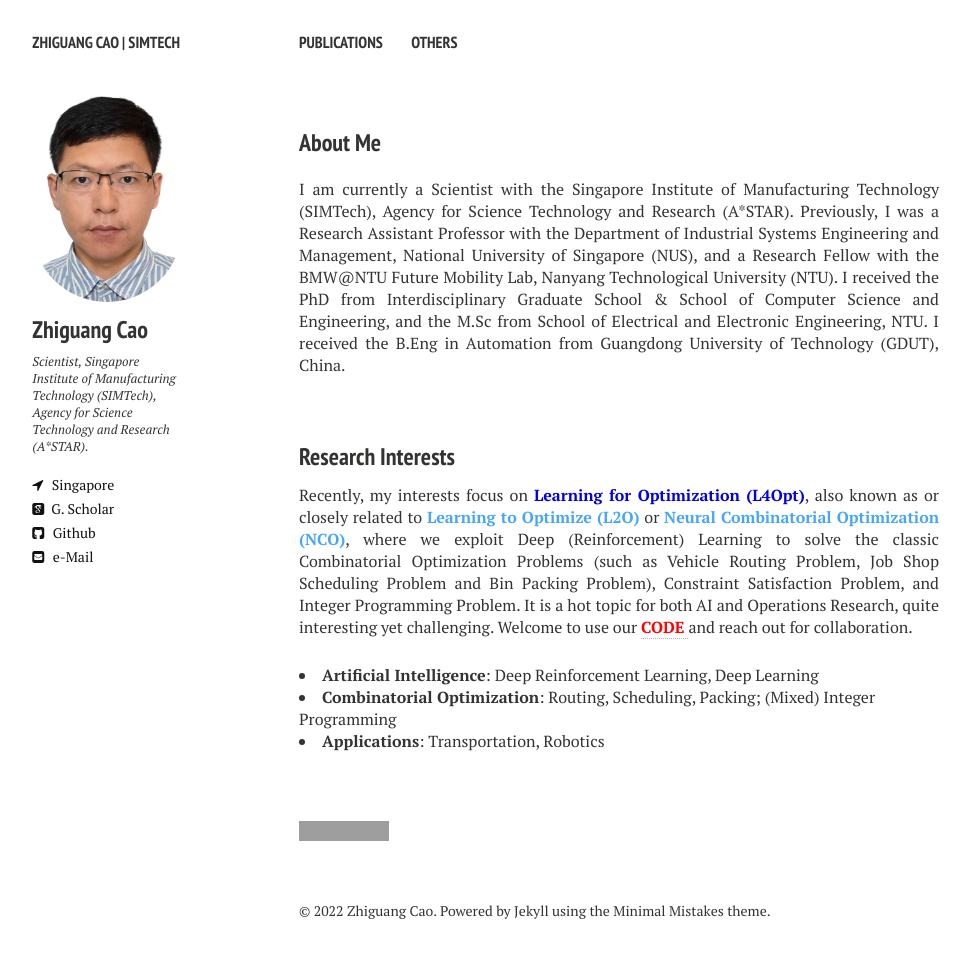
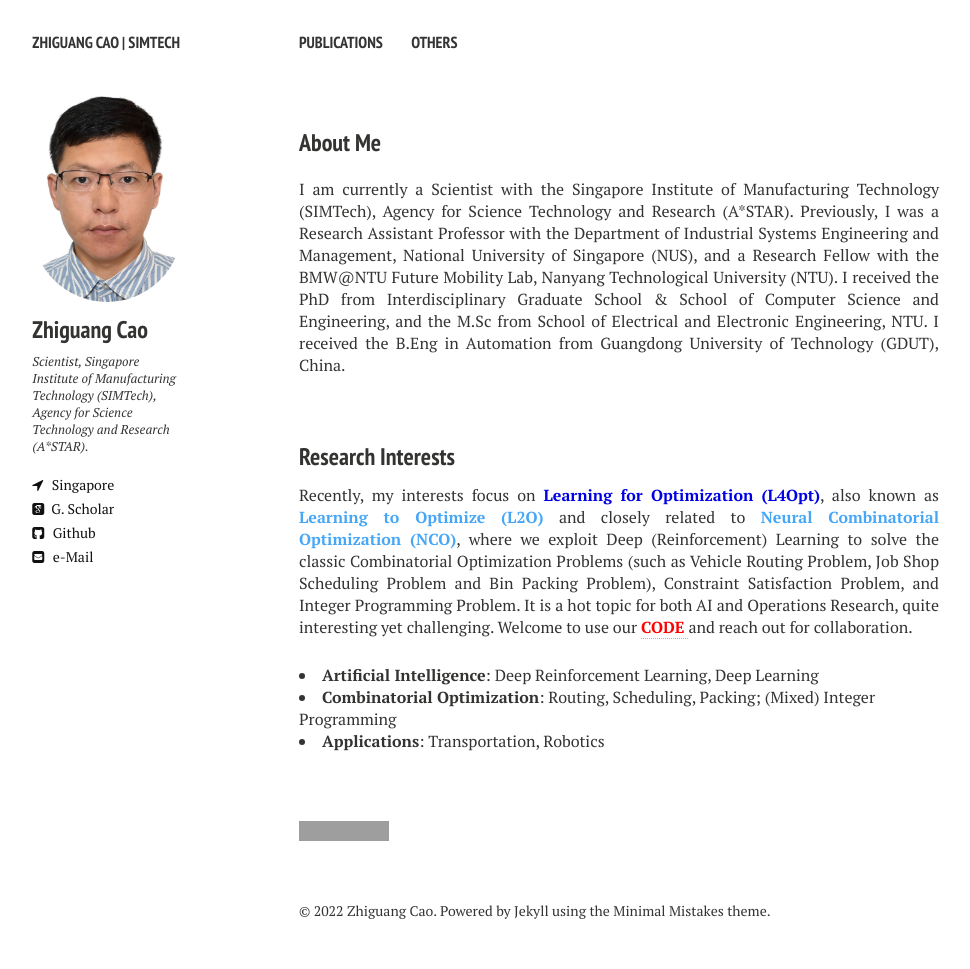
Before and after one commit to zhiguangcaosg/zhiguangcaosg.github.io, a Jekyll site: the page built from index.md, in a window 1280 px wide. Shown: the whole page, without its empty margins (21-991 px from the left). Built offline with Jekyll 4.4.1, drawn with Linux system fonts in a browser that asks for light colours; nearby versions of some CDN libraries; grey boxes are pictures that could not be loaded.

Commit message:
Update index.md

```diff
--- a/index.md
+++ b/index.md
@@ -12,7 +12,7 @@ image: banner1.png
 
 
 <h3 style="margin-bottom:-8px;padding-top:20px;">Research Interests</h3> <br>
-<p align="justify">Recently, my interests focus on <font color="#0000E3"><b>Learning for Optimization (L4Opt)</b></font>, also known as or closely related to <font color="#47A7F7"><b>Learning to Optimize (L2O)</b></font> or <font color="#47A7F7"><b>Neural Combinatorial Optimization (NCO)</b></font>, where we exploit Deep (Reinforcement) Learning to solve the classic Combinatorial Optimization Problems (such as Vehicle Routing Problem, Job Shop Scheduling Problem and Bin Packing Problem), Constraint Satisfaction Problem, and Integer Programming Problem. It is a hot topic for both AI and Operations Research, quite interesting yet challenging. Welcome to use our <a href="https://zhiguangcaosg.github.io/publications/"  target="_blank"> <font color="#FF0000"><b>CODE</b> </font></a> and reach out for collaboration.
+<p align="justify">Recently, my interests focus on <font color="#0000E3"><b>Learning for Optimization (L4Opt)</b></font>, also known as <font color="#47A7F7"><b>Learning to Optimize (L2O)</b></font> and closely related to <font color="#47A7F7"><b>Neural Combinatorial Optimization (NCO)</b></font>, where we exploit Deep (Reinforcement) Learning to solve the classic Combinatorial Optimization Problems (such as Vehicle Routing Problem, Job Shop Scheduling Problem and Bin Packing Problem), Constraint Satisfaction Problem, and Integer Programming Problem. It is a hot topic for both AI and Operations Research, quite interesting yet challenging. Welcome to use our <a href="https://zhiguangcaosg.github.io/publications/"  target="_blank"> <font color="#FF0000"><b>CODE</b> </font></a> and reach out for collaboration.
 </p>
 <li>
 <b>Artificial Intelligence</b>:  Deep Reinforcement Learning, Deep Learning
```
